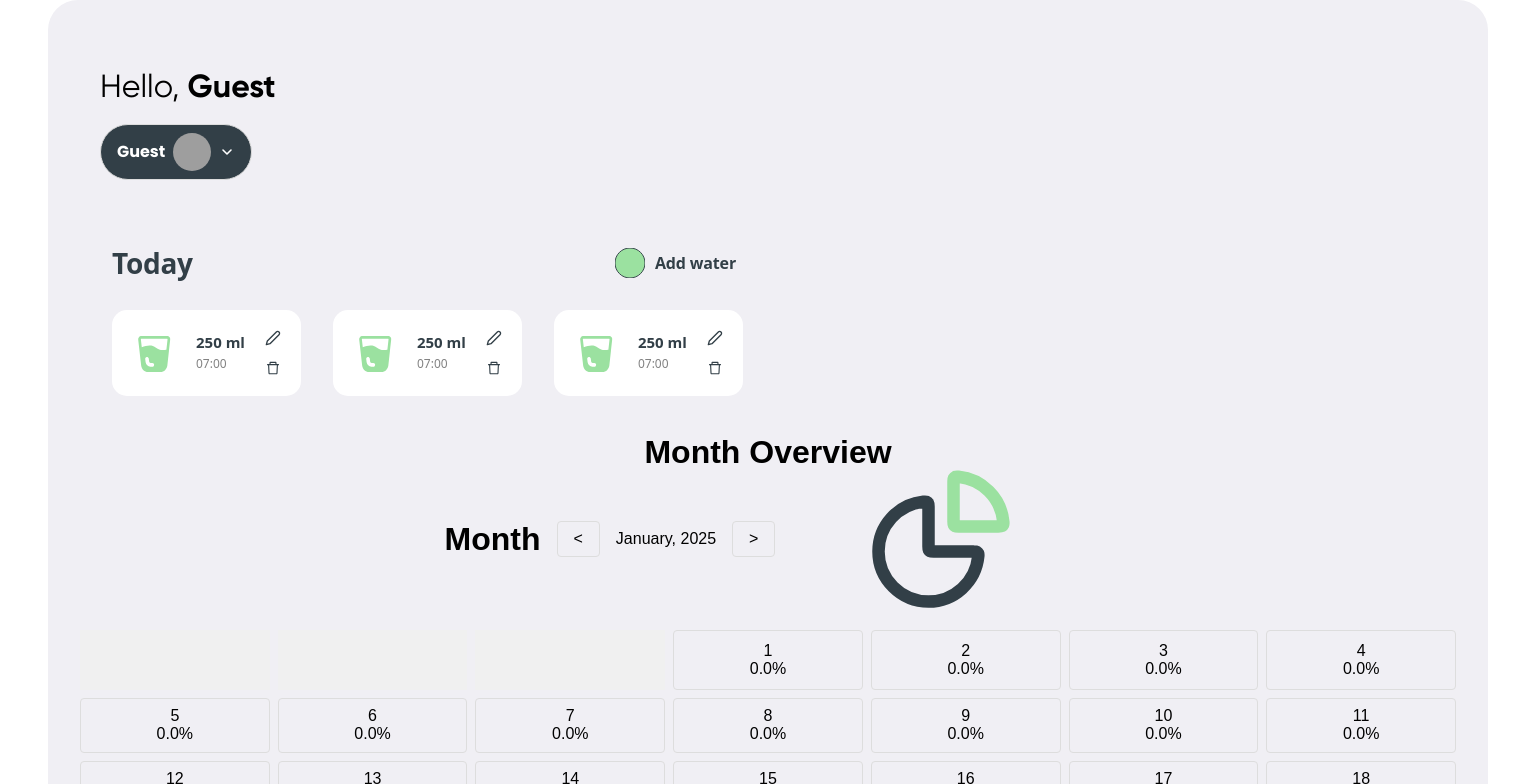
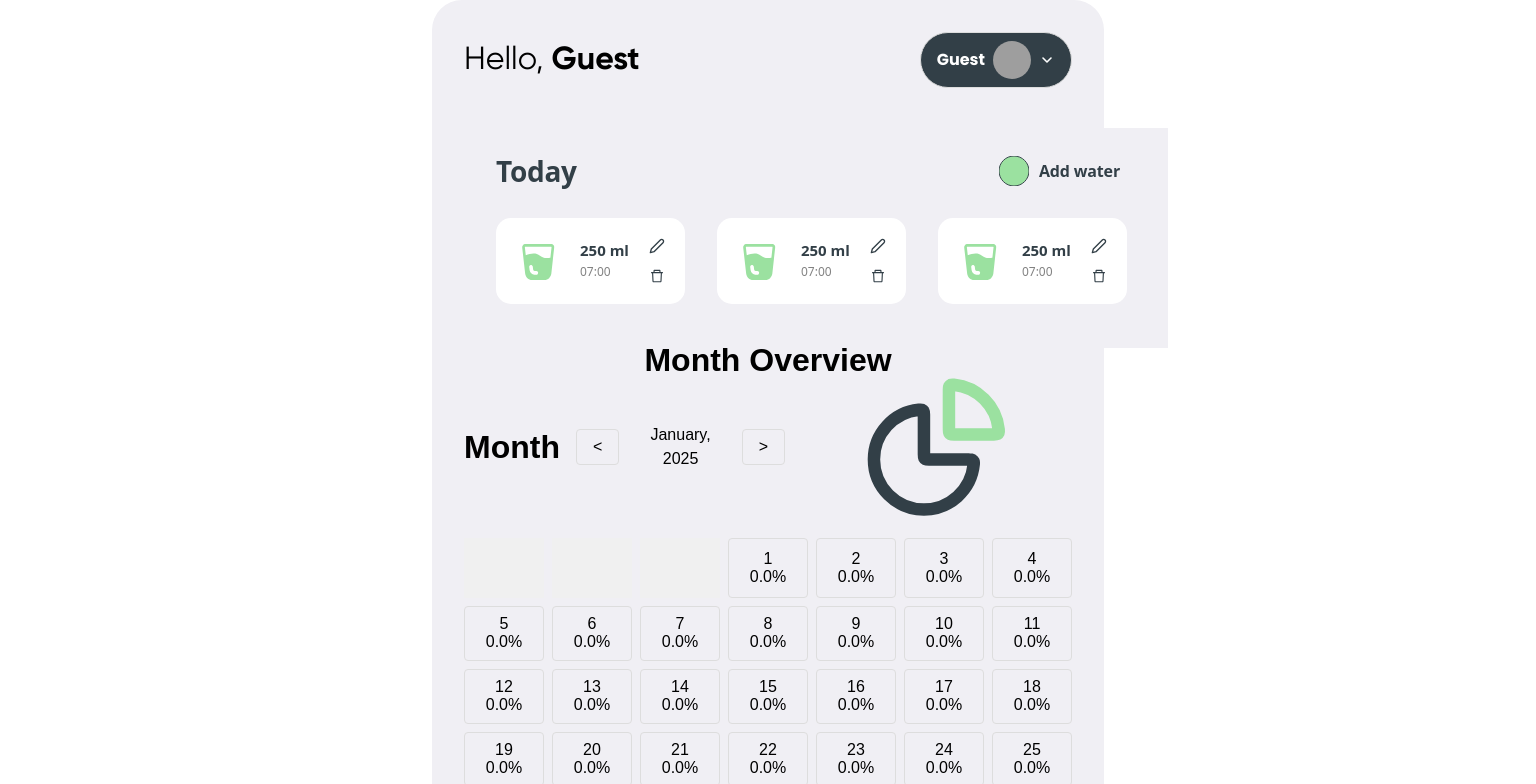
Before and after one commit to Olena-Synytsia/aqua-track-02-FIX, a React (Vite) app: page /tracker in a window 1536 px wide. Shown: the top 784 px of the page. Built offline with nearby package versions, Linux system fonts and the light colour scheme; grey boxes are pictures that could not be loaded.

Commit message:
waterdetailedcss

```diff
--- a/src/components/TrackerPage/WaterDailedInfo/UserPanel/UserPanel.module.css
+++ b/src/components/TrackerPage/WaterDailedInfo/UserPanel/UserPanel.module.css
@@ -1,8 +1,25 @@
 .userpanel {
   display: flex;
   flex-direction: column;
-  padding-top: 40px;
-  padding-left: 20px;
+  /* padding-top: 40px; */
+  /* padding-left: 20px; */
   padding-bottom: 40px;
   gap: 20px;
 }
+
+@media screen and (min-width: 768px) {
+  .userpanel {
+    flex-direction: row;
+    justify-content: space-between;
+    align-items: center;
+    /* padding-left: 32px;
+    padding-right: 32px; */
+  }
+}
+
+/* DESKTOP */
+
+@media screen and (min-width: 1440px) {
+  .userpanel {
+  }
+}
--- a/src/components/TrackerPage/WaterDailedInfo/WaterDetailedInfo.module.css
+++ b/src/components/TrackerPage/WaterDailedInfo/WaterDetailedInfo.module.css
@@ -23,7 +23,7 @@
 
 @media screen and (min-width: 768px) {
   .waterdetdiv {
-    max-width: 768px;
+    max-width: 704px;
     padding: 32px;
     margin: 0 auto;
   }
@@ -33,7 +33,7 @@
 
 @media screen and (min-width: 1440px) {
   .waterdetdiv {
-    max-width: 1440px;
+    max-width: 672px;
     margin: 0 auto;
   }
 }
```
